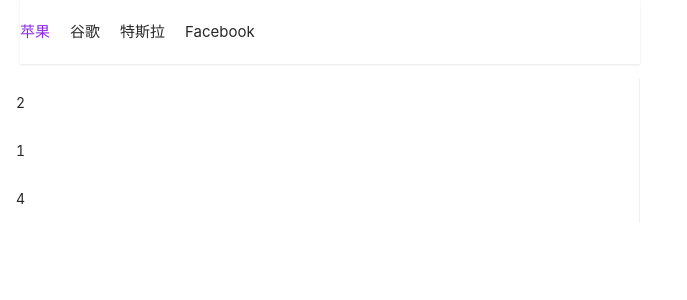
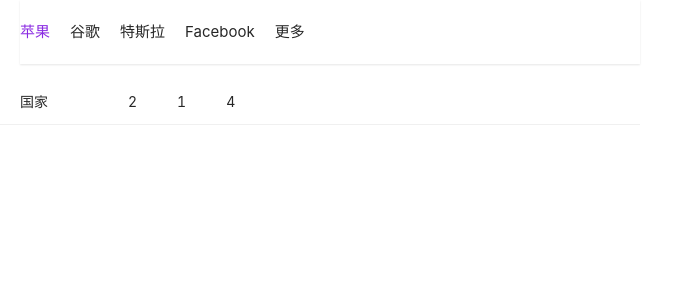
Before and after one commit to bearxsh/react-ts-learn-3, a React (Create React App) app: page / in a window 1280 px wide. Shown: the top 300 px of the page, without its empty margins (0-687 px from the left). Built offline with nearby package versions, Linux system fonts and the light colour scheme.

Commit message:
'update'

```diff
--- /dev/null
+++ b/src/component/BearMenu/BearSubMenu.tsx
@@ -0,0 +1,17 @@
+import React from "react";
+import classNames from "classnames";
+
+interface BearSubMenuProps {
+    title: string;
+    children: React.ReactNode;
+}
+function BearSubMenu(props: BearSubMenuProps) {
+    const classes = classNames({
+            "sub-menu": true
+        });
+    return <div className={`sub-menu-wrap`}>
+       <li>{props.title}</li>
+       <div className={classes}>{props.children}</div>
+    </div>
+}
+export default BearSubMenu;
--- a/src/component/BearMenu/index.css
+++ b/src/component/BearMenu/index.css
@@ -20,3 +20,35 @@
 .menu-wrap li.active {
     color: blueviolet;
 }
+
+.sub-menu-wrap {
+    position: relative;
+}
+
+.sub-menu-wrap:hover .sub-menu {
+    opacity: 1;
+    pointer-events: all;
+}
+
+.sub-menu {
+    padding: 5px 0;
+    border-radius: 2px;
+    background: white;
+    display: flex;
+    flex-direction: column;
+    position: absolute;
+    top: 100%;
+    box-shadow: 0 0 5px 0 rgba(0,0,0,0.1);
+    opacity: 0;
+    transition: all .3s ease;
+    pointer-events: none;
+}
+
+.sub-menu li {
+    padding: 5px 15px;
+    margin: 0;
+}
+
+.sub-menu li:hover {
+    background-color: #f5f5f5;
+}
--- a/src/index.tsx
+++ b/src/index.tsx
@@ -7,7 +7,9 @@
 import BearButton from "./component/BearButton/BearButton";
 import BearMenu from "./component/BearMenu/BearMenu";
 import BearMenuItem from "./component/BearMenu/BearMenuItem";
+import BearSubMenu from "./component/BearMenu/BearSubMenu";
 import Test from "./component/Test/Test";
+
 const {SubMenu} = Menu;
 
 const style1 = {background: '#0092ff'};
@@ -23,8 +25,18 @@
                     <BearMenuItem id="google">谷歌</BearMenuItem>
                     <BearMenuItem id="tesla">特斯拉</BearMenuItem>
                     <BearMenuItem id="facebook">Facebook</BearMenuItem>
+                    <BearSubMenu title={"更多"}>
+                        <BearMenuItem id="twitter">Twitter</BearMenuItem>
+                        <BearMenuItem id="react">React</BearMenuItem>
+                        <BearMenuItem id="vue">Vue</BearMenuItem>
+                    </BearSubMenu>
                 </BearMenu>
-                <Menu>
+                <Menu mode="horizontal">
+                    <SubMenu title="国家">
+                        <Menu.Item key="zhong">中</Menu.Item>
+                        <Menu.Item key="guo">国</Menu.Item>
+                    </SubMenu>
+                    <Menu.Item></Menu.Item>
                     <Menu.Item key="fdfd">2</Menu.Item>
                     <Menu.Item key="vvv">1</Menu.Item>
                     <Menu.Item key="xx">4</Menu.Item>
```
